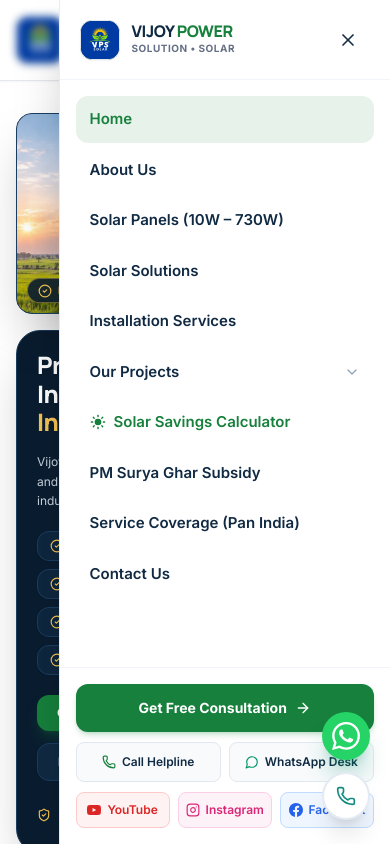
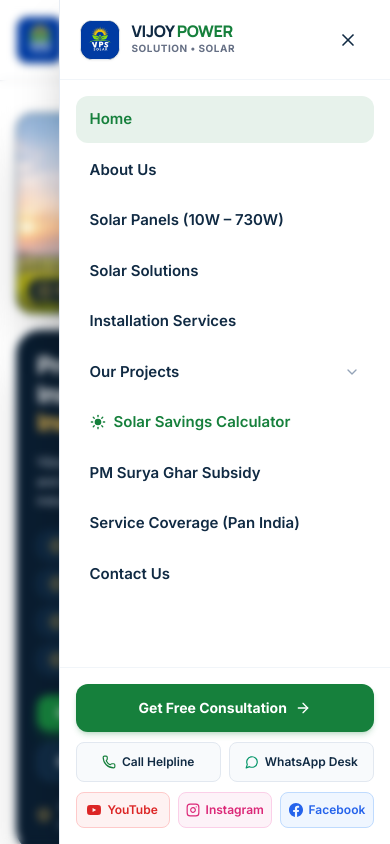
Before and after one commit to sonuchaurasiya7633/Vijay-Power-Solution, a Next.js app: page / in a window 390 px wide. Both pictures are taken after a click on the button 352 px from the left and 40 px from the top of the page. Shown: the top 844 px of the page. Built offline with nearby package versions, Linux system fonts and the light colour scheme; no server answers; the database is empty.

Commit message:
Fix mobile drawer stacking order above floating WhatsApp & Call icons

```diff
--- a/src/components/public/FloatingWhatsApp.tsx
+++ b/src/components/public/FloatingWhatsApp.tsx
@@ -66,7 +66,7 @@ export default function FloatingWhatsApp({
   return (
     <aside
       aria-label="Quick Contact"
-      className="fixed bottom-6 right-5 sm:right-6 z-40 flex flex-col items-center gap-3 select-none"
+      className="fixed bottom-6 right-5 sm:right-6 z-30 flex flex-col items-center gap-3 select-none"
     >
       {/* 1. WhatsApp Button (Circular Green Button) */}
       <div className="relative group">
--- a/src/components/public/Navbar.tsx
+++ b/src/components/public/Navbar.tsx
@@ -120,7 +120,8 @@ export default function Navbar() {
   };
 
   return (
-    <header className="sticky top-0 z-40 bg-white/95 backdrop-blur-md border-b border-slate-border shadow-sm">
+    <>
+      <header className="sticky top-0 z-40 bg-white/95 backdrop-blur-md border-b border-slate-border shadow-sm">
       {/* Top Notice Marquee Bar (if enabled) */}
       {headerCms.noticeBar.enabled && (
         <div className="bg-navy-900 text-white text-[11px] py-1.5 px-4 text-center border-b border-navy-700">
@@ -273,16 +274,18 @@ export default function Navbar() {
           </div>
         </div>
       </div>
+      </header>
 
       {/* =========================================================================
           PREMIUM MOBILE NAVIGATION DRAWER & OVERLAY
-          Mounted only when open so it never leaks outside viewport on mobile zoom
+          Rendered outside <header> stacking context so it cleanly layers above
+          all page content & floating call/WhatsApp buttons on mobile.
           ========================================================================= */}
       {mobileMenuOpen && (
         <>
           {/* Backdrop Overlay */}
           <div
-            className="fixed inset-0 bg-navy-950/60 backdrop-blur-sm z-50 lg:hidden"
+            className="fixed inset-0 bg-navy-950/60 backdrop-blur-sm z-[70] lg:hidden"
             onClick={() => setMobileMenuOpen(false)}
             aria-hidden="true"
           />
@@ -292,7 +295,7 @@ export default function Navbar() {
             role="dialog"
             aria-modal="true"
             aria-label="Mobile Navigation Menu"
-            className="fixed top-0 right-0 bottom-0 z-50 w-[min(85vw,360px)] h-[100dvh] max-h-[100dvh] bg-white shadow-2xl flex flex-col lg:hidden border-l border-slate-200/80 animate-drawer-slide-in"
+            className="fixed top-0 right-0 bottom-0 z-[70] w-[min(85vw,360px)] h-[100dvh] max-h-[100dvh] bg-white shadow-2xl flex flex-col lg:hidden border-l border-slate-200/80 animate-drawer-slide-in"
           >
         {/* Drawer Header */}
         <div className="shrink-0 h-20 px-5 border-b border-slate-100 flex items-center justify-between bg-white">
@@ -549,6 +552,6 @@ export default function Navbar() {
           </aside>
         </>
       )}
-    </header>
+    </>
   );
 }
```
